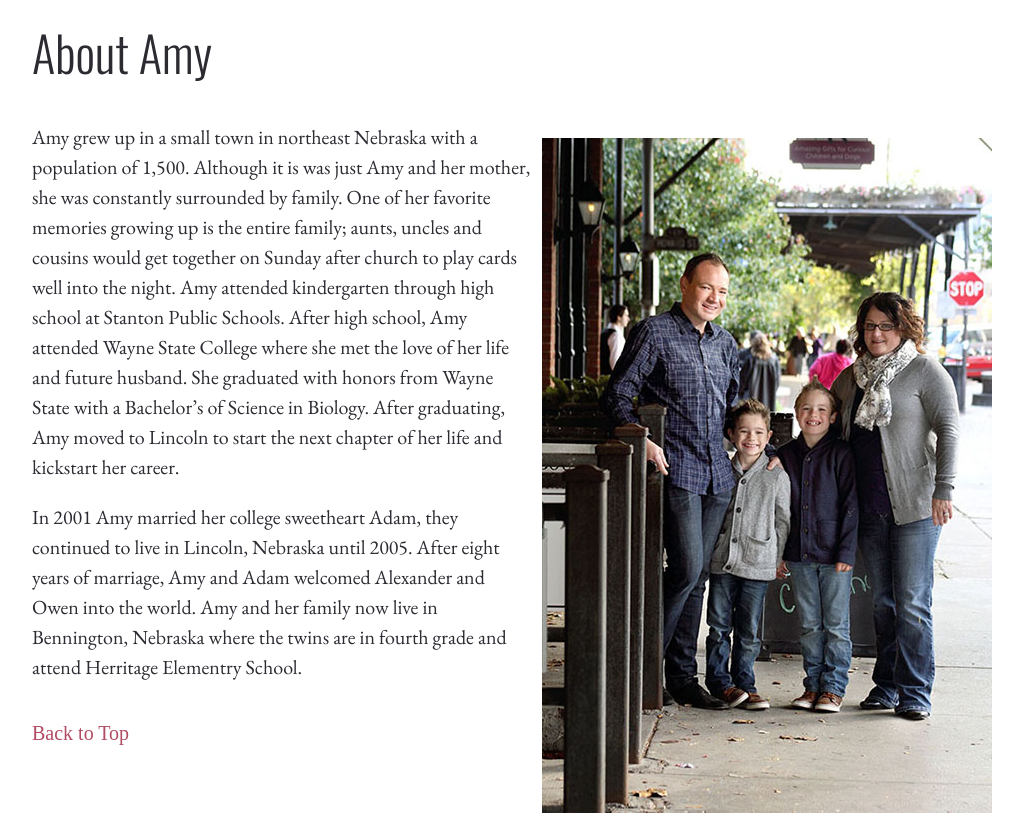
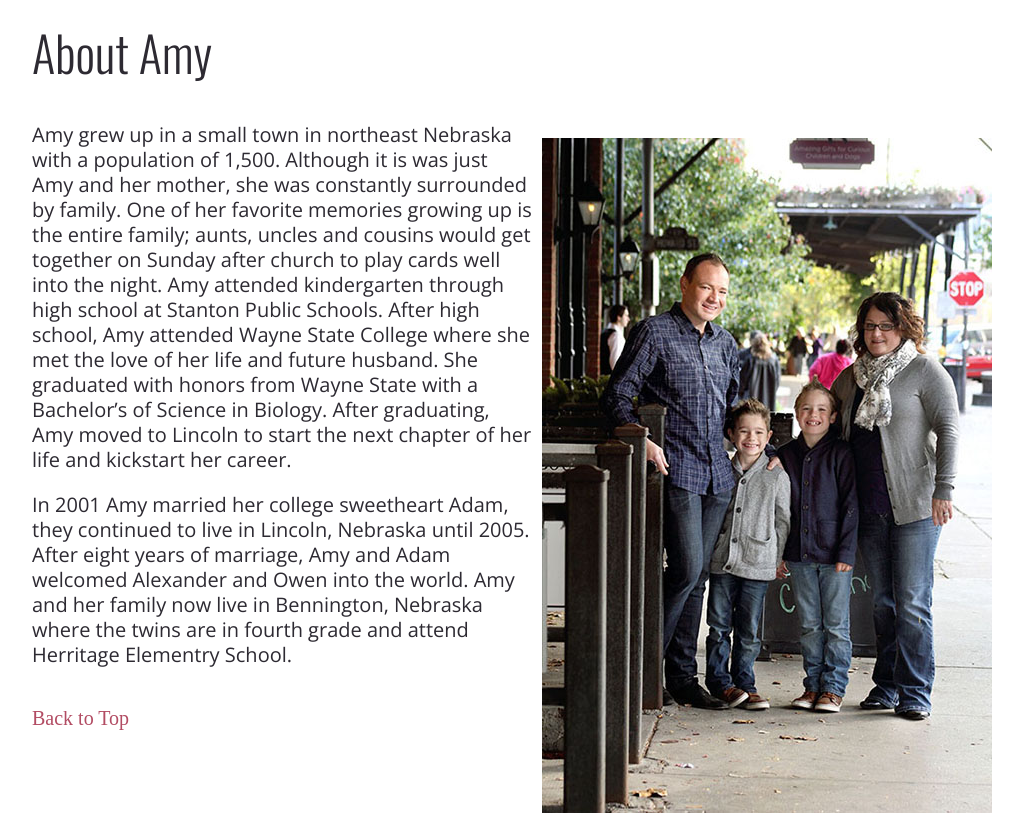
Before and after one commit to adonner/bioSite, a plain HTML site: page index.html in a window 1280 px wide. Shown: the part 880-1695 px from the top of the page, without its empty margins (128-1151 px from the left). Drawn offline with nearby package versions, Linux system fonts and the light colour scheme.

Commit message:
Add files via upload

```diff
--- a/index.html
+++ b/index.html
@@ -6,7 +6,7 @@
 	<meta name="description" content="Amy Donner's Biography">
 	<meta name="keywords" content "amy,donner,stanton,bennington,nebraska,twins,perten">
 	<meta name="author" content="Adam Donner">
-<link href="https://fonts.googleapis.com/css?family=EB+Garamond:400,400i,500,500i,600,600i,700,700i|Oswald:300,500,700" rel="stylesheet">
+<link href="https://fonts.googleapis.com/css?family=Open+Sans:300,300i,400,400i,600,600i,700,700i,800,800i|Oswald:300,500,700" rel="stylesheet">
 	<link href="styles/style.css" type="text/css" rel="stylesheet" />
 
 </head>
--- a/styles/style.css
+++ b/styles/style.css
@@ -29,15 +29,15 @@ h1 {
 
 
 p {
-	font-family: 'EB Garamond', Verdana, Arial, sans-serif;
+	font-family: 'Open Sans', sans-serif;
 	font-weight: 400;
-	line-height: 1.5;
+	line-height: 1.25;
 	color: #2D2A32;
 	column-count: 1; /* ensures no text flows under images */
 }
 
 figure {
-	font-family: 'EB Garamond', Verdana, Arial, sans-serif;
+	font-family: 'Open Sans', sans-serif;;
 	font-weight: 400;
 	line-height: 1.5;
 	font-size: .8em;
```
Also changed, not shown: images/Logo-2C-14px.png (added).
